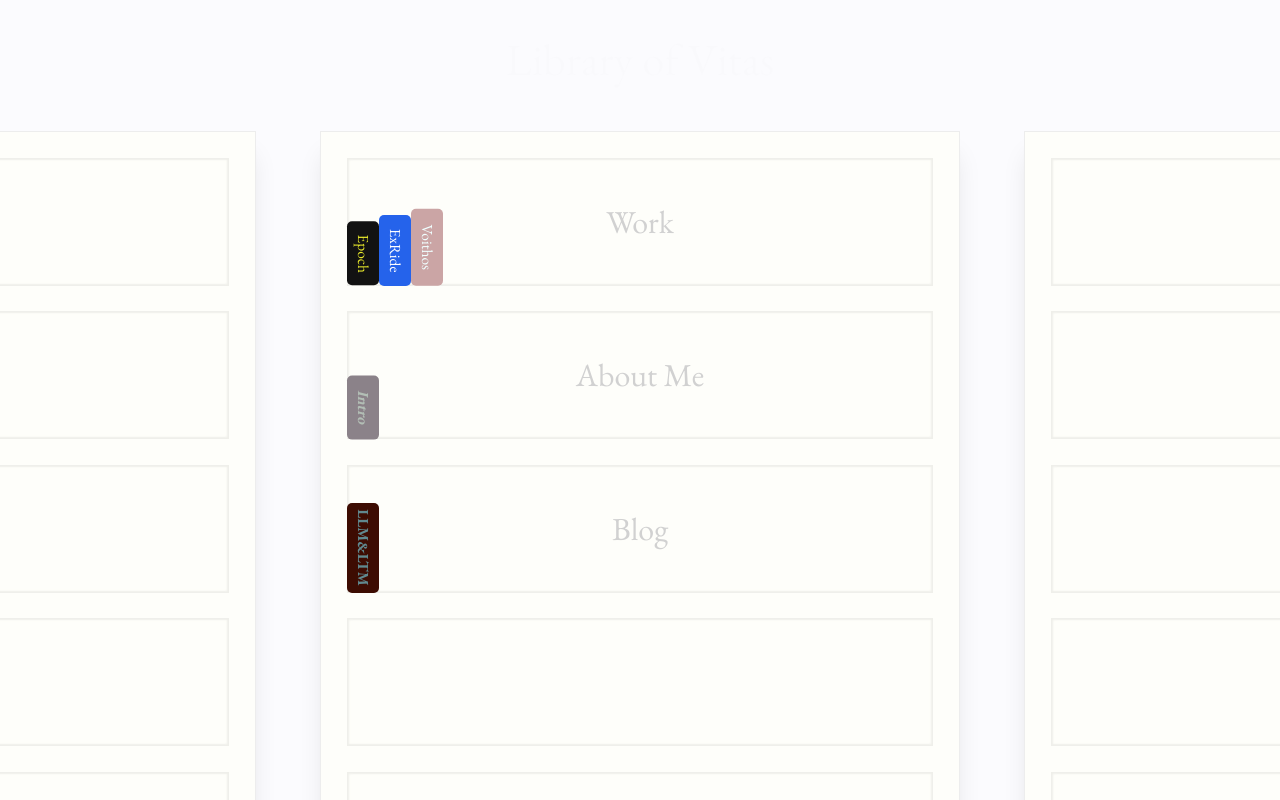
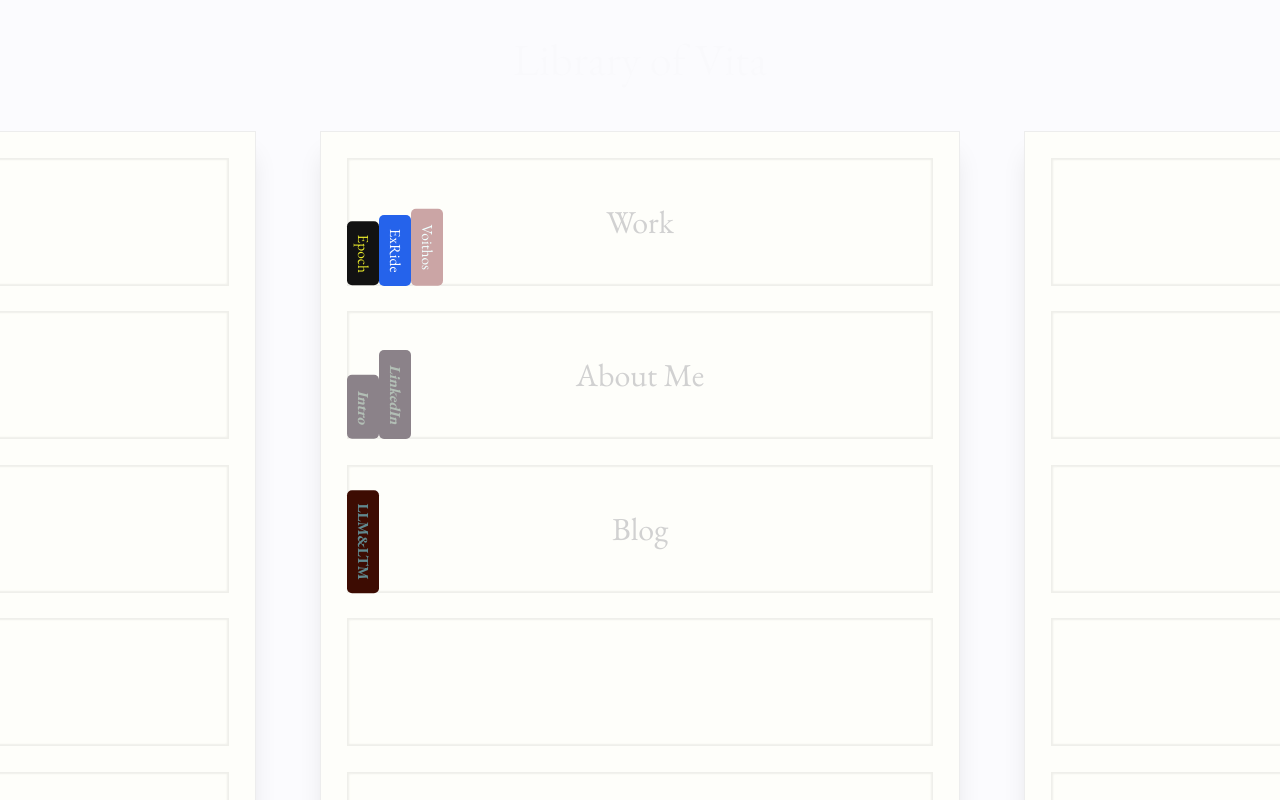
Before and after one commit to DanielZFLiu/danielZfLiuProfile, a Nuxt app: page / in a window 1280 px wide. Built offline with nearby package versions, Linux system fonts and the light colour scheme.

Commit message:
small update

```diff
--- a/components/shelfRow.vue
+++ b/components/shelfRow.vue
@@ -62,13 +62,15 @@
     font-weight: bold;
     font-style: italic;
     height: 5vw;
-    transform: translateY(2vw);
+    transform: translateY(1vw);
 }
 
 .blog{
     background-color: #3D0C02;
     color: #60898f;
     font-weight: bold;
+    height: 8vw;
+    transform: translateY(-1vw);
 }
 
 .voithos{
@@ -78,4 +80,10 @@
     transform: translateY(1vw);
 }
 
+.linkedin{
+    background-color: #8b8289;
+    color: #B2BEB5;
+    font-weight: bold;
+    font-style: italic;
+}
 </style>
--- a/pages/index.vue
+++ b/pages/index.vue
@@ -2,7 +2,7 @@
     <div class="main">
         <div class="canvas">
             <div class="title">
-                Library of Vitas
+                Library of Vita
             </div>
 
 
@@ -36,14 +36,15 @@
                     :book_classes="['epoch', 'exride', 'voithos']"
                     :book_descriptions="['2023 July - Now | Full Stack Developer | Epoch develops eye-catching brands, designs beautiful websites, and delivers campaigns that stand out from the norm.',
                     '2023 July - Now | Main Web Developer | ExRide eliminates the stress and risks linked to selling cars privately.',
-                    '2023 August - Now | Main Developer | An AI assisted productivity app that aims to revolutionize the way productivity app works.']"
+                    '2023 August - Now | An AI assisted productivity app that aims to revolutionize the way productivity app works.']"
                     :book_links="['https://epochdesign-landing.vercel.app/', 'https://exride.ca/', '']"/>
 
                     <ShelfRow bg_text="About Me"
-                    :book_names="['Intro']"
-                    :book_classes="['daniel']"
-                    :book_descriptions="['Everything about Daniel Liu']"
-                    :book_links="['']"/>
+                    :book_names="['Intro', 'LinkedIn']"
+                    :book_classes="['daniel', 'linkedin']"
+                    :book_descriptions="['Everything about Me',
+                    'My LinkedIn']"
+                    :book_links="['', 'https://www.linkedin.com/in/danielzfliu']"/>
 
                     <ShelfRow bg_text="Blog"
                     :book_names="['LLM&LTM']"
```
